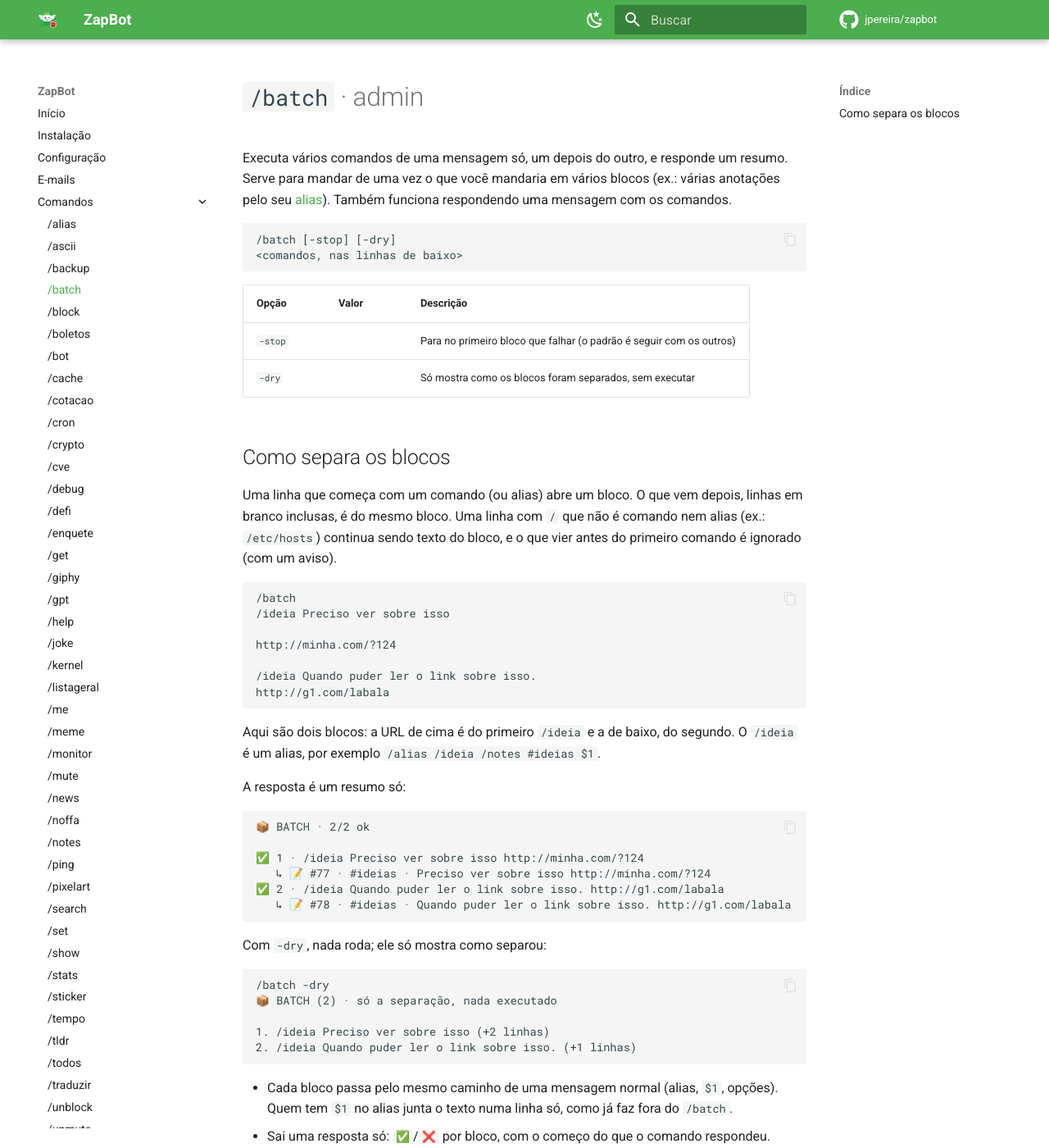
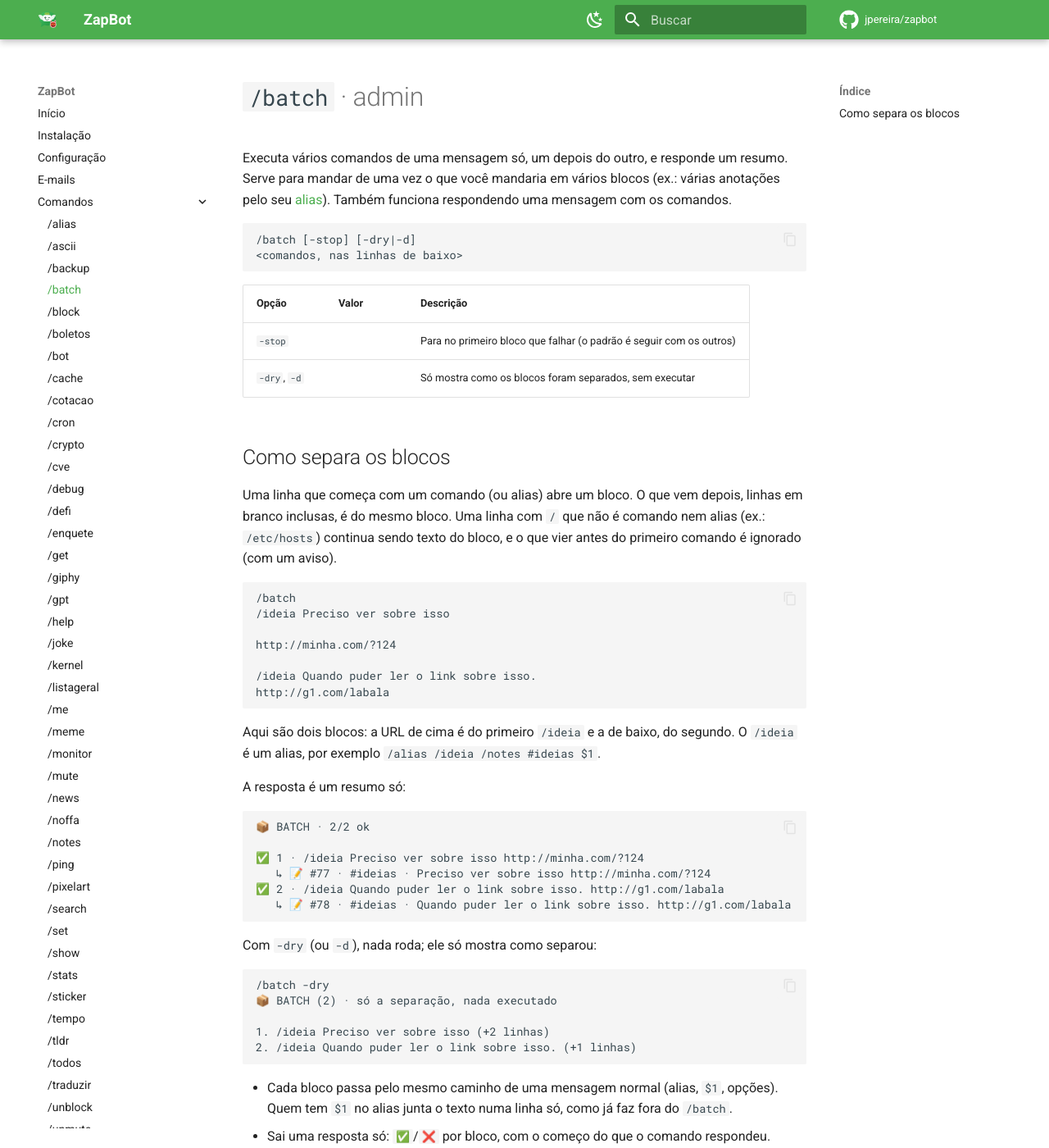
Before and after one commit to jpereira/zapbot, an MkDocs documentation site: the page built from docs/comandos/batch.md, in a window 1280 px wide and 1400 px high. Shown: the whole window at 82% size. Built offline with MkDocs 1.6.1 and Material for MkDocs 9.7.7, drawn with Linux system fonts in a browser that asks for light colours; comment, search, counter and statistics services are not loaded.

````diff
--- a/docs/comandos/batch.md
+++ b/docs/comandos/batch.md
@@ -5,14 +5,14 @@ mandar de uma vez o que você mandaria em vários blocos (ex.: várias anotaçõ
 [alias](alias.md)). Também funciona respondendo uma mensagem com os comandos.
 
 ```text
-/batch [-stop] [-dry]
+/batch [-stop] [-dry|-d]
 <comandos, nas linhas de baixo>
 ```
 
 | Opção | Valor | Descrição |
 |---|---|---|
 | `-stop` | | Para no primeiro bloco que falhar (o padrão é seguir com os outros) |
-| `-dry` | | Só mostra como os blocos foram separados, sem executar |
+| `-dry`, `-d` | | Só mostra como os blocos foram separados, sem executar |
 
 ## Como separa os blocos
 
@@ -44,7 +44,7 @@ A resposta é um resumo só:
    ↳ 📝 #78 · #ideias · Quando puder ler o link sobre isso. http://g1.com/labala
 ```
 
-Com `-dry`, nada roda; ele só mostra como separou:
+Com `-dry` (ou `-d`), nada roda; ele só mostra como separou:
 
 ```text
 /batch -dry
````
Also changed, not shown: 3 other files.
